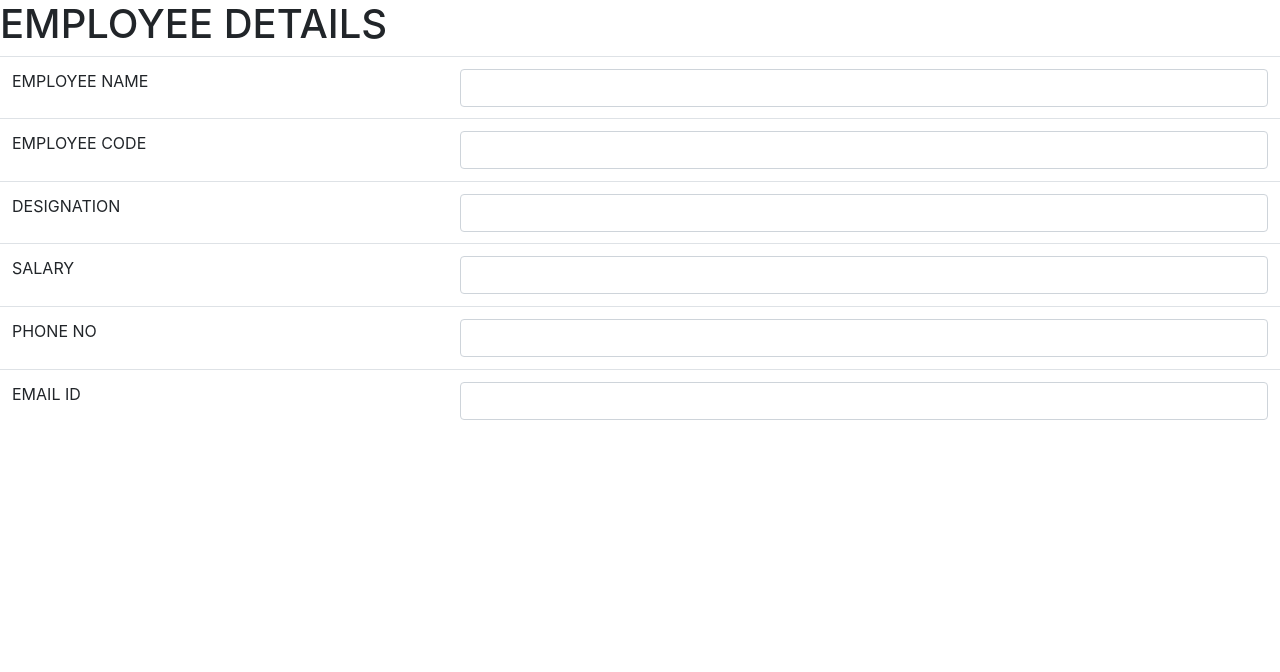
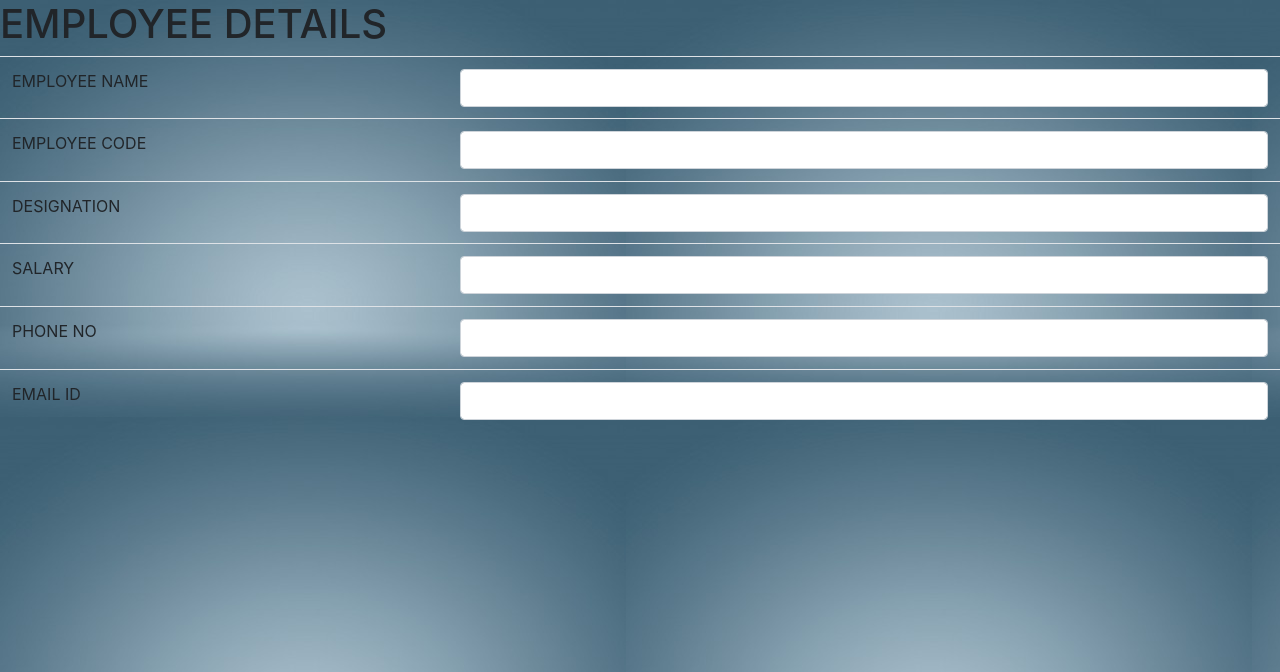
Before and after one commit to Binsust98/Employee-Details, a PHP site: page / in a window 1280 px wide. Shown: the top 672 px of the page. Run offline with PHP 8.4, Linux system fonts and the light colour scheme.

Commit message:
employee

```diff
--- /dev/null
+++ b/css/style.css
@@ -0,0 +1,3 @@
+.bgcolor{
+   background: url("../images/im1.jpg") ;
+}
--- a/index.php
+++ b/index.php
@@ -1,6 +1,7 @@
 <!DOCTYPE html>
 <html lang="en">
 <head>
+    <link rel="stylesheet" href="css/style.css">
     <meta charset="UTF-8">
     <meta name="viewport" content="width=device-width, initial-scale=1.0">
     <title>Employee App</title>
@@ -8,7 +9,7 @@
     <link rel="stylesheet" href="https://cdn.jsdelivr.net/npm/bootstrap@4.5.3/dist/css/bootstrap.min.css" integrity="sha384-TX8t27EcRE3e/ihU7zmQxVncDAy5uIKz4rEkgIXeMed4M0jlfIDPvg6uqKI2xXr2" crossorigin="anonymous">
 
 </head>
-<body>
+<body class="bgcolor">
     <table class="table">
         <tr>
             <tr>
```
Also changed, not shown: images/craft1.jpg (added), images/im1.jpg (added), images/img 3.jpeg (added), images/img1.jpg (added), images/img2.png (added).
